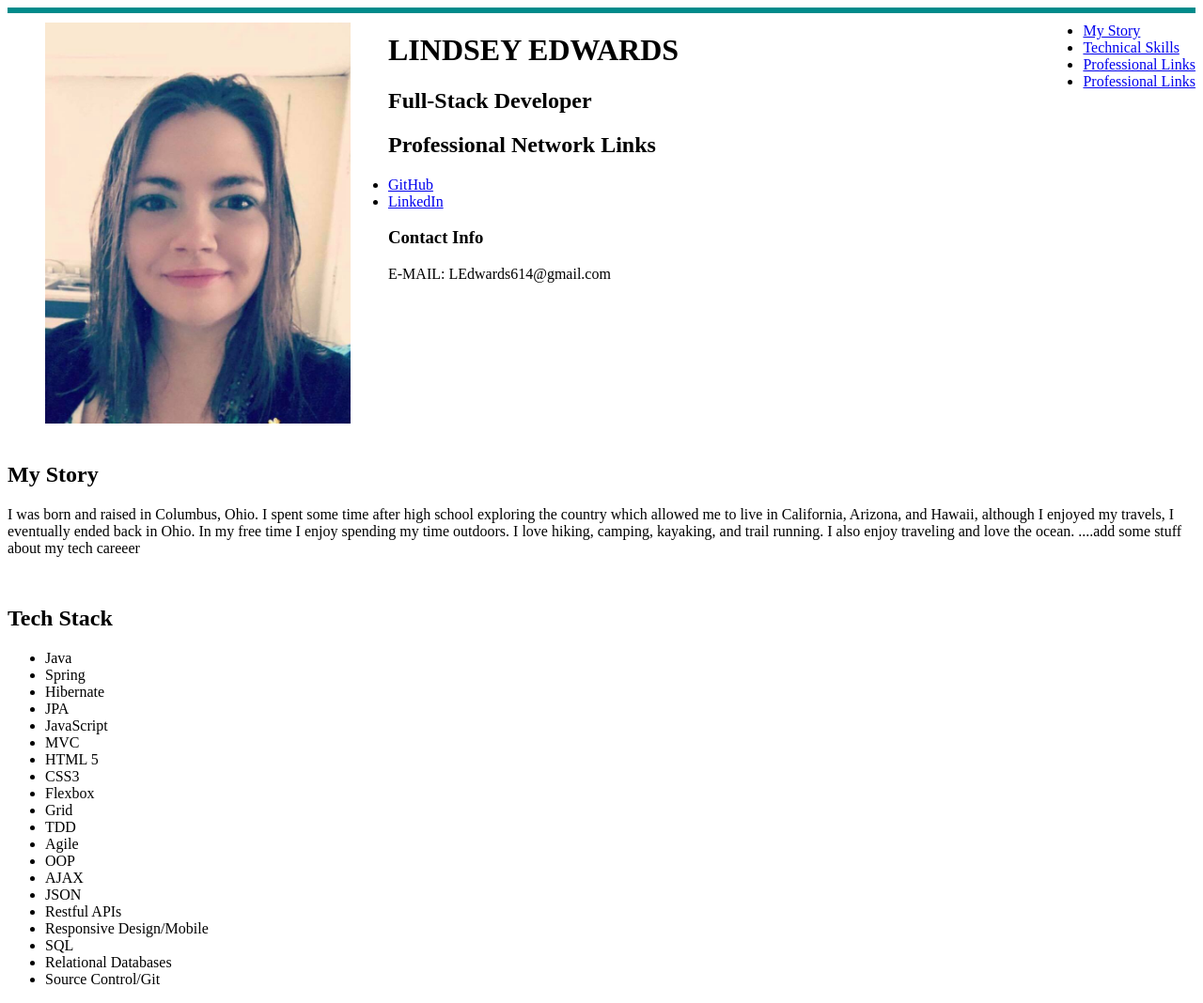
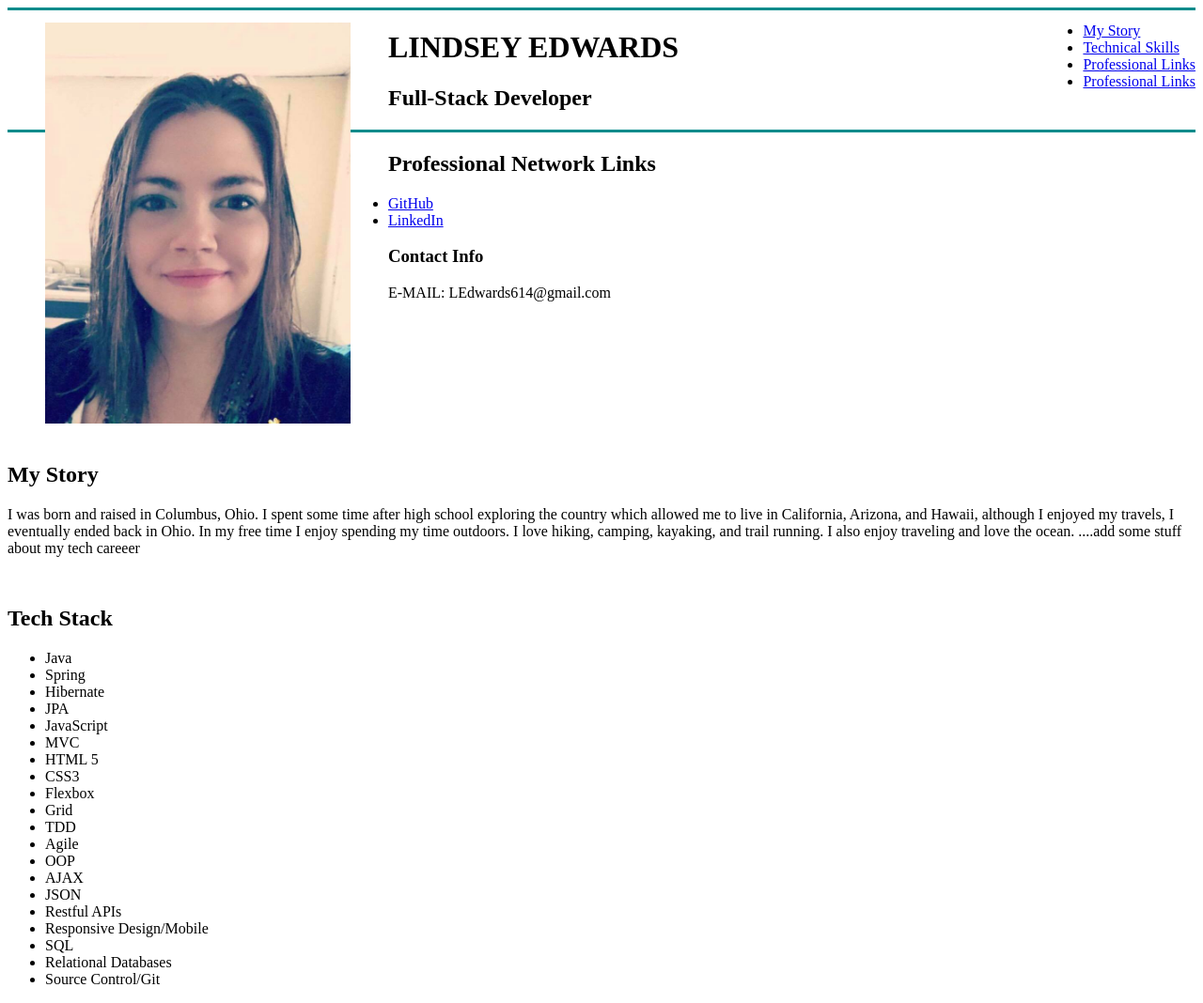
Before and after one commit to ledwards614/ledwards614.github.io, a plain HTML site: page index.html in a window 1280 px wide. Shown: the whole page at 94% size. Drawn offline with Linux system fonts and the light colour scheme.

Commit message:
formatiing

```diff
--- a/cssStyles/css.css
+++ b/cssStyles/css.css
@@ -16,11 +16,11 @@ figure{
  #header{
   border-top: 3px solid darkcyan;
   float: center;
-  font-size: 48;
-  border-bottom: 3px solid darkcyan;
+
  }
  #name{
-   font-size: 48;
+   font-size: 64;
+   border-bottom: 3px solid darkcyan;
  }
 
 #story{
@@ -32,7 +32,7 @@ figure{
   padding-top: 1rem;
   float: left;
 }
-#professionalLinks{
+#professionLinks{
   padding-top: 1rem;
   float: left;
 }
```
